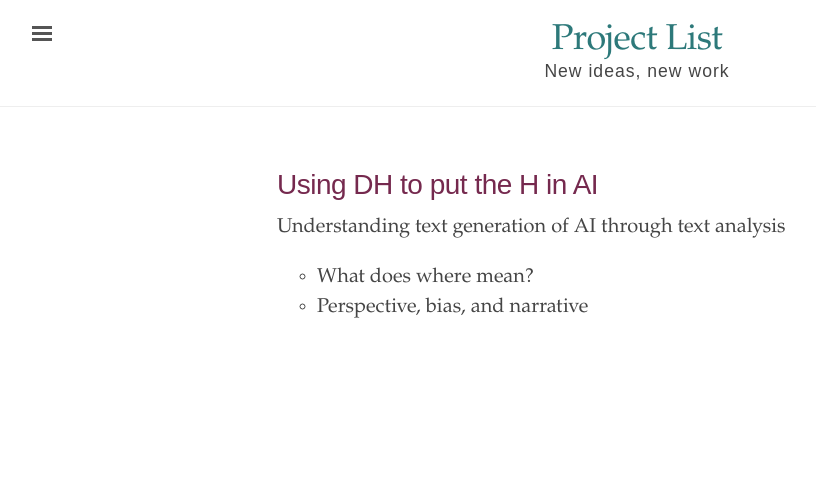
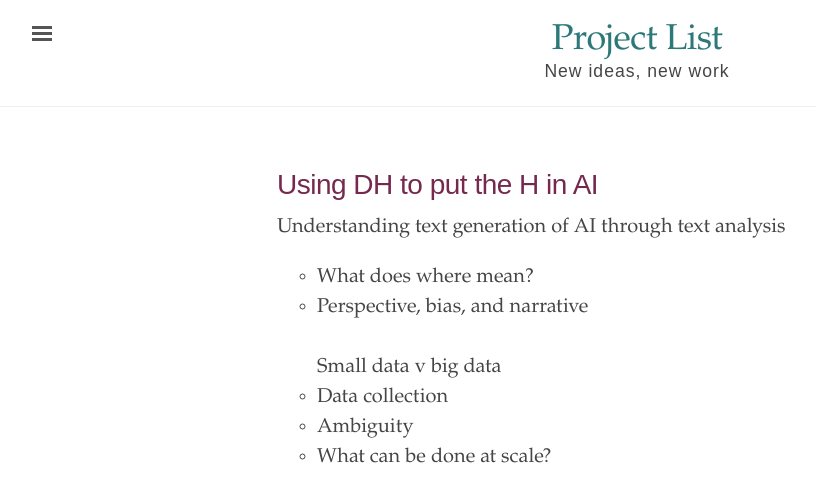
Before and after one commit to ylimem/ed, a Jekyll site: the page built from _texts/humanitiesAI.md, in a window 1280 px wide. Shown: the top 502 px of the page, without its empty margins (3-819 px from the left). Built offline with Jekyll 4.4.1, drawn with Linux system fonts in a browser that asks for light colours.

Commit message:
Update humanitiesAI.md
added section

```diff
--- a/_texts/humanitiesAI.md
+++ b/_texts/humanitiesAI.md
@@ -5,3 +5,9 @@ title: Using DH to put the H in AI
 Understanding text generation of AI through text analysis
 - What does where mean?
 - Perspective, bias, and narrative
+  <br>
+  <br>
+Small data v big data
+- Data collection
+- Ambiguity
+- What can be done at scale?
```
